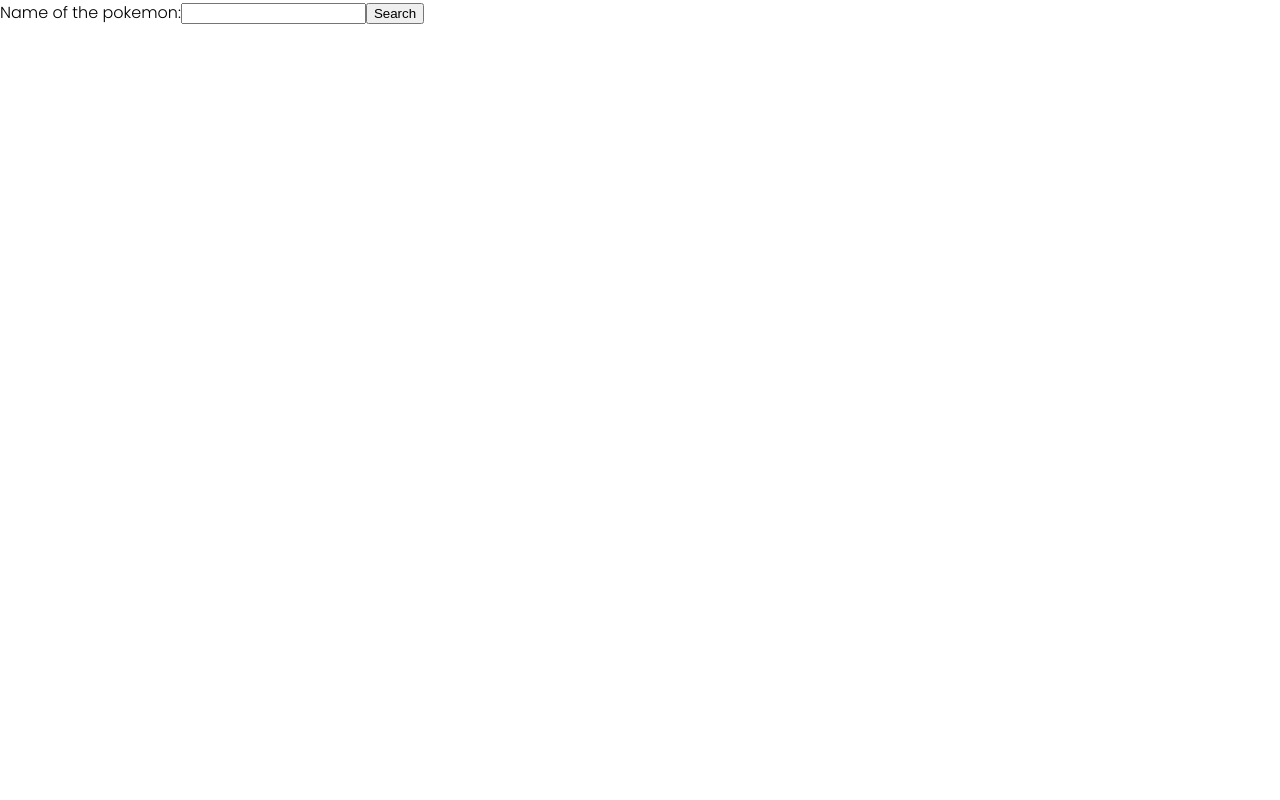
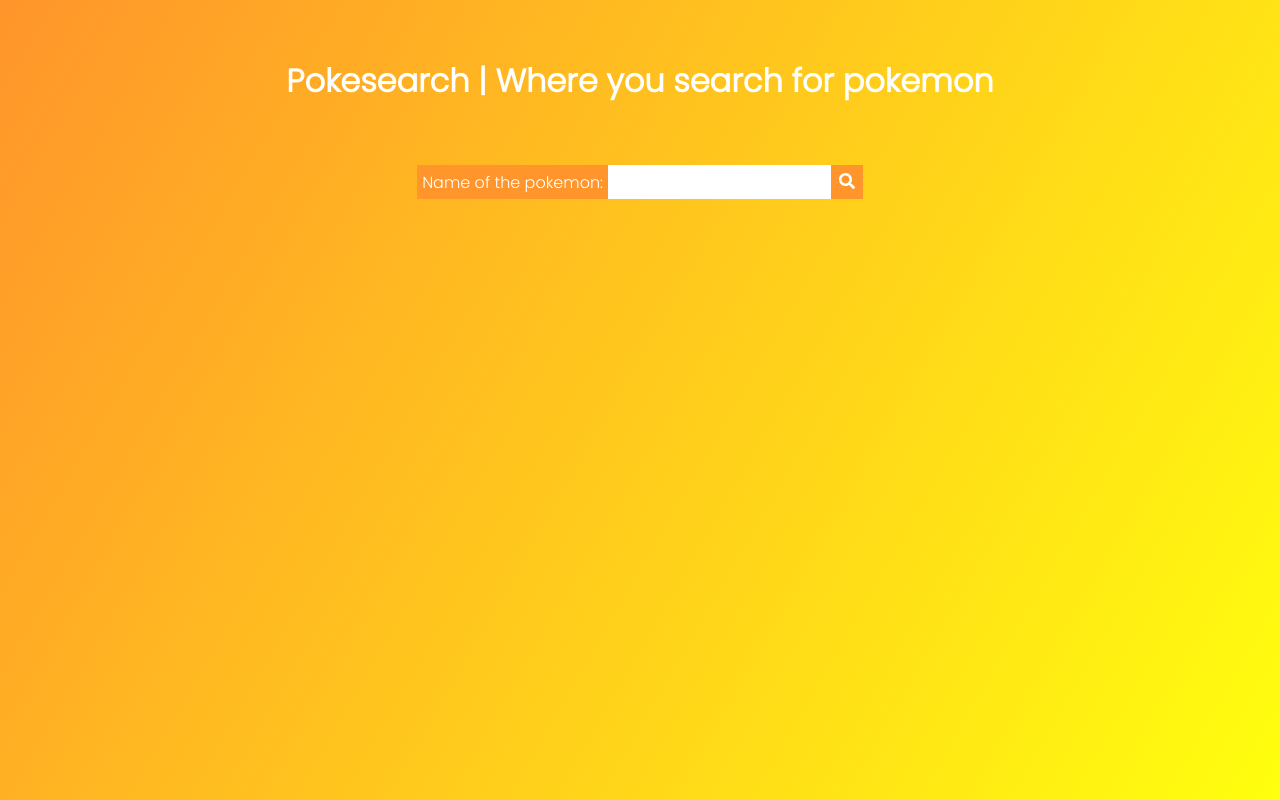
Before and after one commit to 0xBooper/pokesearch, a React (Vite) app: page / in a window 1280 px wide. Built offline with nearby package versions, Linux system fonts and the light colour scheme.

Commit message:
feat: Start work on the api part

```diff
--- a/src/App.jsx
+++ b/src/App.jsx
@@ -1,30 +1,57 @@
 import React, { useState, useRef } from 'react'
+import { FontAwesomeIcon } from "@fortawesome/react-fontawesome"
+import { faSearch } from "@fortawesome/free-solid-svg-icons"
+import "./App.css"
 
 function App() {
   const [ searched, setSearched] = useState(false)
+  const [pokemonStats, setPokemonStats] = useState({})
   const pokemonSearched = useRef()
 
-  function handleFormSubmit(e) {
-    setSearched(true)
+  async function handleFormSubmit(e) {
+    e.preventDefault()
 
-    setTimeout(() => {
-      setSearched(false)
-    }, 2000);
+    // Check the pokemonSearched is empty
+    if (!pokemonSearched.current.value) alert("Hey, it can't be empty")
 
-    e.preventDefault()
+    // If the api response isn't ok, tell the user, then return
+    const pokeApiResponse = await fetch(`https://pokeapi.co/api/v2/pokemon/${pokemonSearched.current.value.toLowerCase()}`)
+
+    if (!pokeApiResponse.ok) {
+      alert("That pokemon doesn't exist! Make sure you spelled it correctly")
+      pokemonSearched.current.value = ""
+      return
+    }
+
+    // If not, then set the pokemonStats state accordingly
+    const pokeApiJson = await pokeApiResponse.json() // Json-ify the response
+    setPokemonStats({
+      front_default_sprite: pokeApiJson.sprites.front_default,
+      front_shiny_sprite: pokeApiJson.sprites.front_shiny,
+      abilities: pokeApiJson.abilities,
+      ingame_height: pokeApiJson.height,
+      ingame_weight: pokeApiJson.ingame_weight,
+      // TODO: Finish this
+    })
   }
 
   return (
     <div>
-      { searched ? <h1>You searched for { pokemonSearched.current.value }</h1> : null}
-      <form onSubmit={handleFormSubmit}>
-        <label htmlFor="pokemonNameInput">
-          Name of the pokemon:
-          <input ref={pokemonSearched} type="text" name="pokemonNameInput"/>
-        </label>
+      <h1 className="header">Pokesearch | Where you search for pokemon</h1>
 
-        <button type="submit">Search</button>
+      <form onSubmit={handleFormSubmit} className="form">
+        <label htmlFor="pokemonNameInput" className="form-input-label">Name of the pokemon: </label>
+        <input className="form-input" ref={pokemonSearched} type="text" name="pokemonNameInput" aria-required/>
+
+        <button className="form-submit" type="submit">
+          <FontAwesomeIcon icon={faSearch} />
+        </button>
+
       </form>
+
+      { searched && (
+        <h1>You searched for: {pokemonSearched.current.value}</h1>
+      )}
     </div>
   )
 }
```
